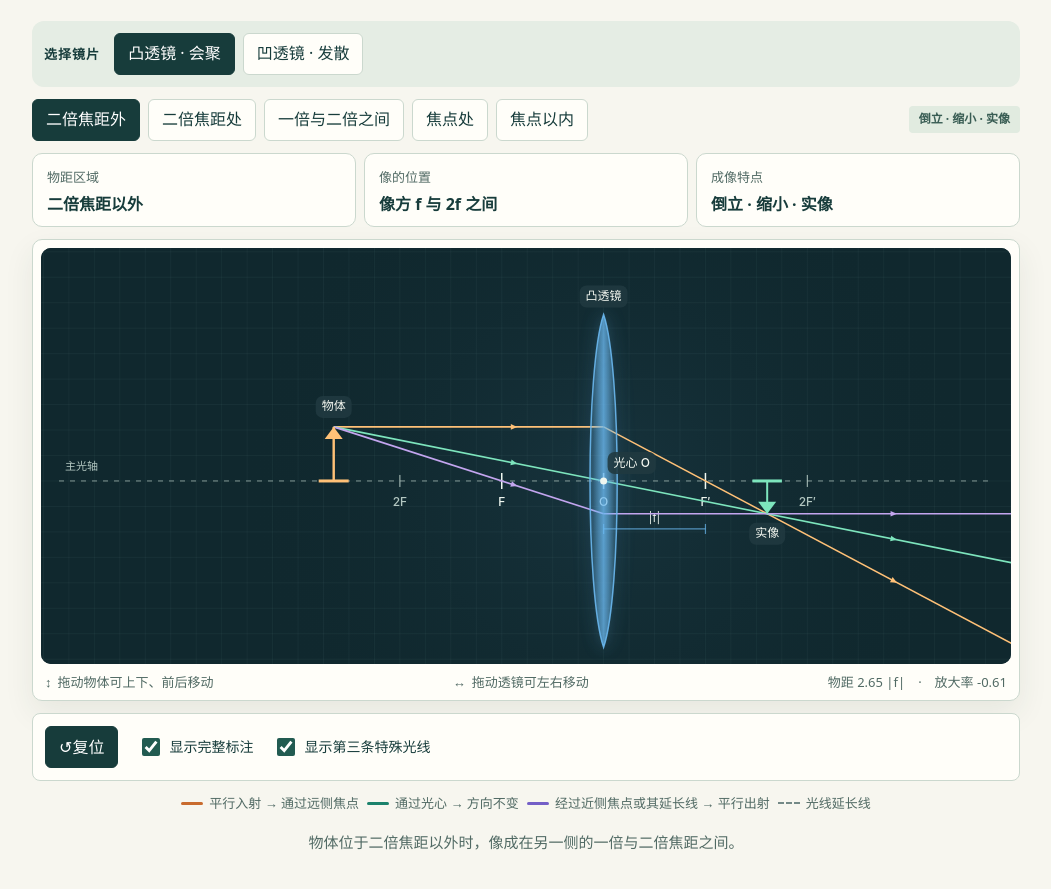
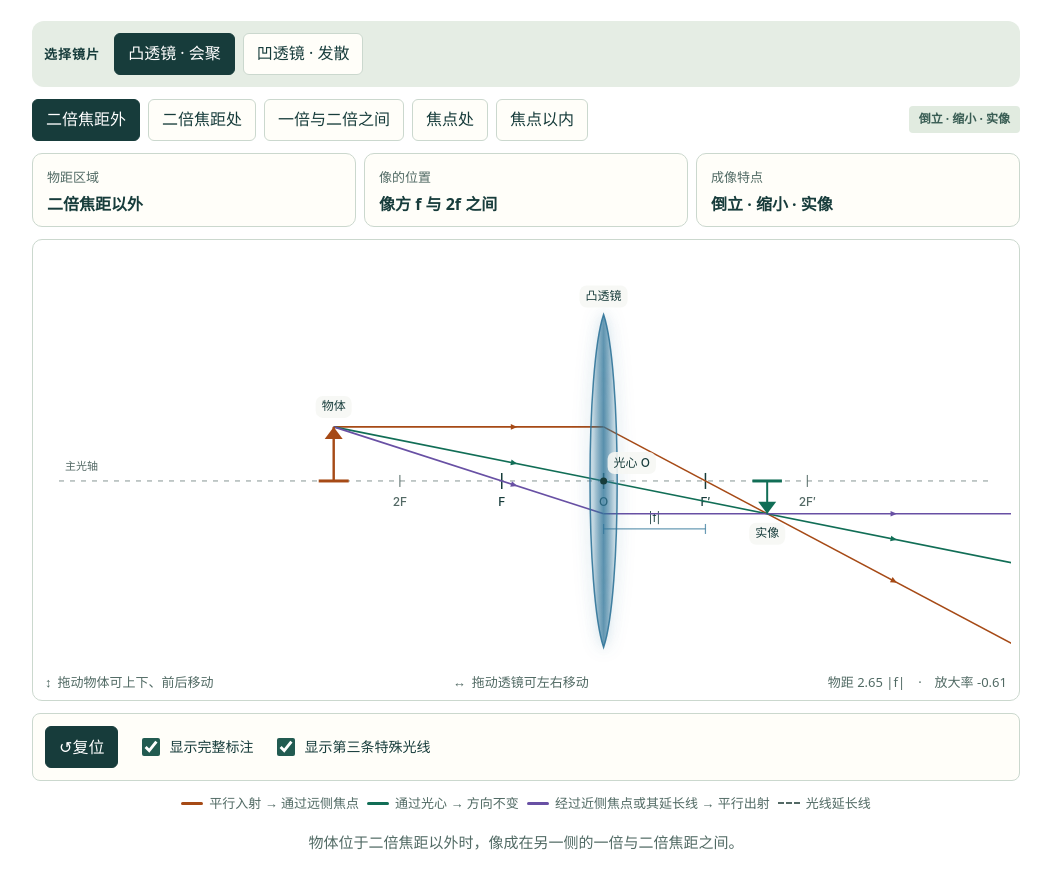
Before and after one commit to qidian2022/qidian2022.github.io, a plain HTML site: page labs/convex-lens.html in a window 1280 px wide. Shown: the part 207-1096 px from the top of the page, without its empty margins (114-1165 px from the left). Drawn offline with Linux system fonts and the light colour scheme.

Commit message:
将透镜成像光路图与首页预览改为透明背景

```diff
--- a/labs/convex-lens.html
+++ b/labs/convex-lens.html
@@ -31,21 +31,20 @@ SOFTWARE.
 <style>
 :root {
   color-scheme: light;
-  --paper: #f7f6ef;
   --ink: #173c3b;
   --line: #cbd8ce;
   --muted-ink: #516a64;
   --radius-lg: 10px;
-  --viz-series-2: #c96b2e;
-  --viz-series-3: #1b826c;
-  --viz-series-5: #745fc7;
-  --muted-foreground: #748987;
+  --viz-series-2: #a64a16;
+  --viz-series-3: #116e56;
+  --viz-series-5: #6850a4;
+  --muted-foreground: #536965;
 }
 * { box-sizing: border-box; }
 body {
   margin: 0;
   color: var(--ink);
-  background: var(--paper);
+  background: transparent;
   font: 16px/1.55 system-ui, "PingFang SC", "Microsoft YaHei", sans-serif;
 }
 main { width: min(1080px, 100%); margin: 0 auto; padding: 28px clamp(16px, 4vw, 46px) 48px; }
@@ -83,11 +82,10 @@ button { color: var(--ink); }
 .cll-stage-footer, .asl-stage-footer, .cll-legend { color: var(--muted-ink); font-size: 13px; }
 .cll-footnote, .asl-footnote { font-size: 15px; margin: 6px 0; }
 canvas {
-  --background: #10282e; --foreground: #eff7f0; --muted-foreground: #b3c7c1;
-  --border: #73938d; --popover: #203a40; --popover-foreground: #f7faf3;
-  --secondary-foreground: #d5e2dc; --viz-series-1: #6bb9f0;
-  --viz-series-2: #ffc177; --viz-series-3: #7de5bd; --viz-series-4: #e58896;
-  --viz-series-5: #c3a5ef; --viz-series-6: #78d1d7;
+  --foreground: var(--ink);
+  --popover: #f6f8f4;
+  --popover-foreground: var(--ink);
+  --viz-series-1: #307599;
   height: auto;
 }
 @media(max-width: 560px) {
@@ -165,7 +163,6 @@ canvas {
 <style>
   .lens-selector { display:flex; flex-wrap:wrap; align-items:center; gap:8px; padding:12px; background:#e5ede4; border-radius:12px; }
   .lens-selector b { font-size:13px; letter-spacing:.08em; margin-right:6px; }
-  .cll-stage { overflow:hidden; box-shadow:0 12px 30px #203d3514; }
   #convex-lens-lab {
     display: flex;
     flex-direction: column;
@@ -188,16 +185,14 @@ canvas {
     margin-top: 4px;
     overflow-wrap: anywhere;
   }
-  #convex-lens-lab .cll-stage { padding: 8px; }
+  #convex-lens-lab .cll-stage { padding: 8px; background: transparent; }
   #convex-lens-lab #cll-canvas {
     display: block;
     width: 100%;
     aspect-ratio: 21 / 9;
     border-radius: var(--radius-lg);
-    background: var(--background);
     touch-action: none;
     cursor: grab;
-    color-scheme: dark;
   }
   #convex-lens-lab #cll-canvas:active { cursor: grabbing; }
   #convex-lens-lab .cll-stage-footer {
@@ -295,10 +290,8 @@ canvas {
 
   function palette() {
     return {
-      bg: color('--background'),
       fg: color('--foreground'),
       muted: color('--muted-foreground'),
-      border: color('--border'),
       panel: color('--popover'),
       panelFg: color('--popover-foreground'),
       lens: color('--viz-series-1'),
@@ -306,8 +299,7 @@ canvas {
       image: color('--viz-series-3'),
       rayParallel: color('--viz-series-2'),
       rayCenter: color('--viz-series-3'),
-      rayFocus: color('--viz-series-5'),
-      accent: color('--viz-series-6')
+      rayFocus: color('--viz-series-5')
     };
   }
 
@@ -477,19 +469,6 @@ canvas {
     roundedLabel(label, x, direction < 0 ? tipY - 20 : tipY + 20, p);
   }
 
-  function drawBackground(s, p) {
-    ctx.fillStyle = p.bg;
-    ctx.fillRect(0, 0, s.w, s.h);
-    const glow = ctx.createRadialGradient(s.lensX, s.axisY, 0, s.lensX, s.axisY, s.w * 0.38);
-    const pitch = s.f / 4;
-    for (let x = s.lensX % pitch; x < s.w; x += pitch) line(x, 0, x, s.h, rgba(p.border, .12), .7);
-    for (let y = s.axisY % pitch; y < s.h; y += pitch) line(0, y, s.w, y, rgba(p.border, .12), .7);
-    glow.addColorStop(0, rgba(p.lens, 0.08));
-    glow.addColorStop(1, rgba(p.bg, 0));
-    ctx.fillStyle = glow;
-    ctx.fillRect(0, 0, s.w, s.h);
-  }
-
   function drawAxisAndMarks(s, p) {
     line(18, s.axisY, s.w - 18, s.axisY, rgba(p.muted, 0.7), 1, [5, 6]);
     const marks = [
@@ -651,7 +630,7 @@ canvas {
     const s = scene();
     const p = palette();
     const info = classification(s);
-    drawBackground(s, p);
+    ctx.clearRect(0, 0, s.w, s.h);
     drawAxisAndMarks(s, p);
     drawSpecialRays(s, p);
     drawLens(s, p);
--- a/style.css
+++ b/style.css
@@ -77,6 +77,7 @@ h2 { font: 700 clamp(2.12rem, 3.15vw, 3.05rem)/1.23 var(--serif); margin-top: 9p
 .lab-card { min-width: 0; display: flex; flex-direction: column; }
 .lab-entry { display: block; flex: 1; }
 .plate { overflow: hidden; background: #73928b; border-radius: 3px; }
+.lens-plate { background: transparent; }
 .plate img { width: 100%; height: auto; aspect-ratio: 2; object-fit: cover; transition: transform .32s ease; }
 .lab-entry:hover img { transform: scale(1.035); }
 .lab-entry:hover h3 { color: #f4bd94; }
```
Also changed, not shown: index.html (+1 -1 lines), assets/convex-lens.png.
